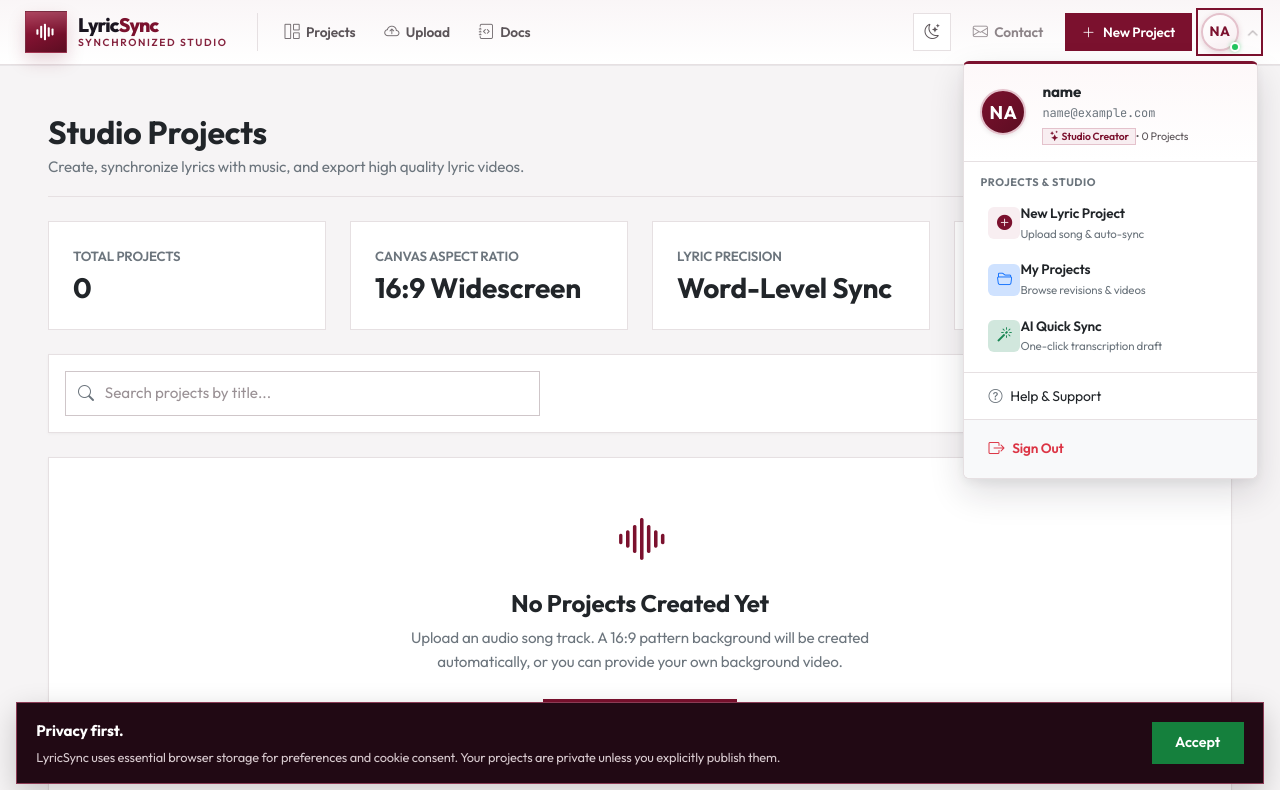
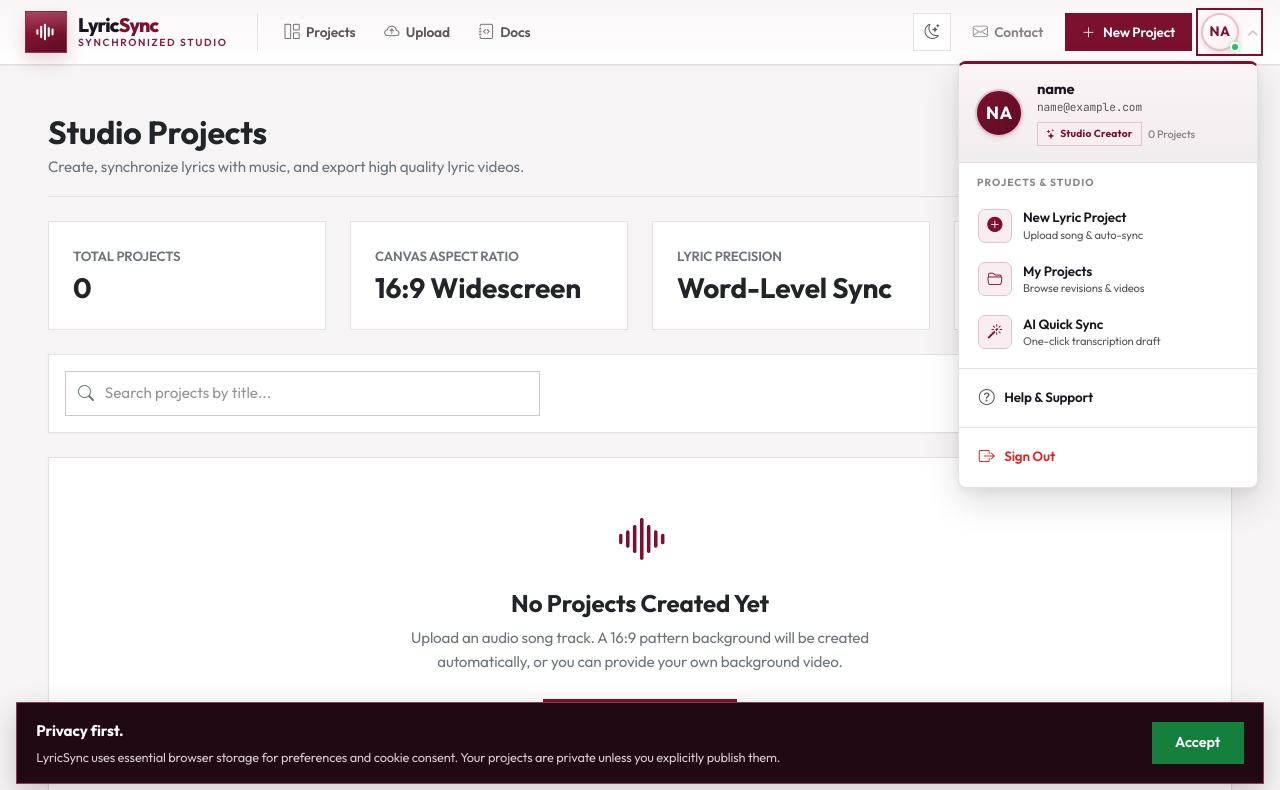
Before and after one commit to silatanui/LyricSync, a Flask app: page /projects in a window 1280 px wide, after a click on "NA". Shown: the top 790 px of the page. Run offline with Flask 3, Linux system fonts and the light colour scheme; the visitor is signed in with stand-in values (Sample User, id 1); data that the repository does not hold is empty; some web fonts are replaced.

Commit message:
Make projects private by default and scope them to owners.
Assign ownership on create, hide other users' work from dashboards/APIs, publish only when Public is opted in, and refresh the account menu contrast.

Co-authored-by: Cursor <cursoragent@cursor.com>

```diff
--- a/app/models/project.py
+++ b/app/models/project.py
@@ -127,10 +127,13 @@ class Project(db.Model):
         }
 
     def to_dict(self):
+        from app.services.project_privacy import project_is_public
         return {
             "id": self.id,
             "name": self.name,
             "status": self.status,
+            "user_id": self.user_id,
+            "is_public": project_is_public(self),
             "audio": {
                 "path": self.audio_path,
                 "duration": self.audio_duration,
--- a/app/routes/views.py
+++ b/app/routes/views.py
@@ -1,9 +1,15 @@
-from flask import Blueprint, render_template, abort, current_app
-from flask_login import current_user
+from flask import Blueprint, render_template, abort, current_app, redirect, url_for
+from flask_login import current_user, login_required
 from pathlib import Path
 from app.extensions import db
 from app.models import Project
 from app.services.media_probe import get_ffmpeg_binary, get_ffprobe_binary
+from app.services.project_privacy import (
+    project_is_public,
+    user_can_access_project,
+    user_can_edit_project,
+    visible_projects_query,
+)
 import shutil
 
 views_bp = Blueprint("views", __name__)
@@ -13,8 +19,7 @@ def home():
     """Public portfolio and product homepage."""
     projects = []
     for project in db.session.query(Project).order_by(Project.created_at.desc()).all():
-        canonical = project.get_canonical_json()
-        if canonical.get("meta", {}).get("is_public") is True:
+        if project_is_public(project):
             projects.append(project)
     return render_template("home.html", project_count=len(projects), public_projects=projects)
 
@@ -33,22 +38,31 @@ def docs_page():
     return render_template("docs.html")
 
 @views_bp.route("/projects")
+@login_required
 def dashboard():
-    """Projects dashboard page."""
-    projects = db.session.query(Project).order_by(Project.created_at.desc()).all()
+    """Projects dashboard — only the signed-in user's projects (admin sees all)."""
+    query = visible_projects_query(db.session.query(Project)).order_by(Project.created_at.desc())
+    projects = query.all()
     return render_template("dashboard.html", projects=projects)
 
 @views_bp.route("/upload")
+@login_required
 def upload_page():
-    """Media upload interface."""
+    """Media upload interface — sign-in required so new projects stay private to the owner."""
     return render_template("upload.html")
 
 @views_bp.route("/editor/<project_id>")
 def editor_page(project_id: str):
-    """Studio synchronized editor page."""
+    """Studio synchronized editor page — private projects require ownership."""
     project = db.session.get(Project, project_id)
     if not project:
         abort(404)
+    if not user_can_edit_project(current_user, project):
+        if project_is_public(project):
+            return redirect(url_for("views.public_project_page", project_id=project_id))
+        if not current_user.is_authenticated:
+            return redirect(url_for("auth.login_page"))
+        abort(403)
     from app.utils.files import resolve_rendered_video, resolve_project_media
     # Heal / regenerate missing theme media before the page paints.
     resolve_project_media(project, "audio")
@@ -62,7 +76,7 @@ def editor_page(project_id: str):
 def public_project_page(project_id: str):
     """Read-only view for projects explicitly published by their owner."""
     project = db.session.get(Project, project_id)
-    if not project or project.get_canonical_json().get("meta", {}).get("is_public") is not True:
+    if not project or not project_is_public(project):
         abort(404)
     from app.utils.files import resolve_rendered_video, resolve_project_media
     rendered_path = resolve_rendered_video(project)
--- a/static/css/style.css
+++ b/static/css/style.css
@@ -3434,16 +3434,17 @@ html[data-theme="dark"] .form-range::-moz-range-track {
 
 /* User Dropdown Menu Card */
 .user-dropdown-menu {
-    min-width: 295px;
-    max-width: 330px;
+    min-width: 300px;
+    max-width: 340px;
     background-color: var(--surface-card);
     border: 1px solid var(--border-color) !important;
     border-top: 3px solid var(--brand-burgundy) !important;
-    border-radius: 6px !important;
+    border-radius: 8px !important;
     box-shadow: 0 14px 35px rgba(26, 21, 32, 0.14), 0 4px 12px rgba(0, 0, 0, 0.06) !important;
     animation: userDropdownFadeIn 0.18s cubic-bezier(0.16, 1, 0.3, 1);
     transform-origin: top right;
     z-index: 1080;
+    overflow: hidden;
 }
 
 @keyframes userDropdownFadeIn {
@@ -3458,65 +3459,237 @@ html[data-theme="dark"] .form-range::-moz-range-track {
 }
 
 .user-dropdown-header {
-    background: linear-gradient(180deg, #FDF8F9 0%, #FFFFFF 100%);
-    border-top-left-radius: 3px !important;
-    border-top-right-radius: 3px !important;
+    display: flex;
+    align-items: center;
+    gap: 0.85rem;
+    padding: 1rem 1rem 0.95rem;
+    background: var(--surface-muted);
+    border-bottom: 1px solid var(--border-color);
 }
 
 .user-avatar-wrapper-lg {
-    width: 46px;
-    height: 46px;
+    width: 48px;
+    height: 48px;
     border-radius: 50% !important;
     flex-shrink: 0;
 }
 .user-avatar-wrapper-lg img {
+    width: 48px;
+    height: 48px;
     border-radius: 50% !important;
     object-fit: cover;
     border: 2px solid var(--brand-burgundy-border);
 }
 
 .user-avatar-initials-lg {
-    width: 46px;
-    height: 46px;
+    width: 48px;
+    height: 48px;
     border-radius: 50% !important;
     background: linear-gradient(135deg, var(--brand-burgundy) 0%, var(--brand-burgundy-hover) 100%);
     color: #FFFFFF;
     border: 2px solid var(--brand-burgundy-border);
-    font-size: 1.15rem;
+    font-size: 1.1rem;
     font-weight: 800;
     letter-spacing: 0.5px;
     user-select: none;
 }
 
+.user-dropdown-identity {
+    display: flex;
+    flex-direction: column;
+    gap: 0.12rem;
+    min-width: 0;
+    flex: 1;
+}
+
+.user-dropdown-name {
+    font-size: 0.92rem;
+    font-weight: 700;
+    color: var(--text-primary);
+    line-height: 1.25;
+    overflow: hidden;
+    text-overflow: ellipsis;
+    white-space: nowrap;
+}
+
+.user-dropdown-email {
+    font-family: 'JetBrains Mono', monospace;
+    font-size: 0.7rem;
+    color: var(--text-secondary);
+    line-height: 1.3;
+    overflow: hidden;
+    text-overflow: ellipsis;
+    white-space: nowrap;
+}
+
+.user-dropdown-meta {
+    display: flex;
+    align-items: center;
+    flex-wrap: wrap;
+    gap: 0.4rem;
+    margin-top: 0.35rem;
+}
+
+.user-role-badge {
+    display: inline-flex;
+    align-items: center;
+    gap: 0.25rem;
+    font-size: 0.64rem;
+    font-weight: 700;
+    letter-spacing: 0.02em;
+    color: var(--brand-burgundy);
+    background: var(--brand-burgundy-light);
+    border: 1px solid var(--brand-burgundy-border);
+    border-radius: 999px;
+    padding: 0.18rem 0.5rem;
+}
+.user-role-badge.is-admin {
+    color: #fff;
+    background: #B91C1C;
+    border-color: #991B1B;
+}
+.user-role-badge i { font-size: 0.62rem; }
+
+.user-dropdown-count {
+    font-size: 0.68rem;
+    font-weight: 500;
+    color: var(--text-muted);
+}
+
+.user-dropdown-section {
+    padding: 0.55rem 0.55rem;
+    border-bottom: 1px solid var(--border-color);
+}
+.user-dropdown-section-quiet {
+    padding-top: 0.4rem;
+    padding-bottom: 0.4rem;
+}
+.user-dropdown-section-footer {
+    border-bottom: 0;
+    padding-top: 0.4rem;
+    padding-bottom: 0.5rem;
+}
+
+.dropdown-section-title {
+    display: block;
+    font-size: 0.64rem;
+    font-weight: 700;
+    letter-spacing: 0.1em;
+    text-transform: uppercase;
+    color: var(--text-muted);
+    padding: 0.2rem 0.55rem 0.45rem;
+}
+
 .menu-icon-box {
-    width: 32px;
-    height: 32px;
-    border-radius: 6px !important;
+    width: 34px;
+    height: 34px;
+    border-radius: 7px !important;
     display: flex;
     align-items: center;
     justify-content: center;
     font-size: 0.95rem;
     flex-shrink: 0;
-}
-
-.dropdown-section-title {
-    font-size: 0.65rem;
-    letter-spacing: 0.08em;
-    color: var(--text-muted);
-}
-
-.user-dropdown-menu .dropdown-item {
+    background: var(--brand-burgundy-light);
+    color: var(--brand-burgundy);
+    border: 1px solid var(--brand-burgundy-border);
+}
+
+.user-menu-item {
+    display: flex !important;
+    align-items: center;
+    gap: 0.7rem;
+    padding: 0.55rem 0.6rem !important;
+    margin: 0.1rem 0;
+    border-radius: 6px !important;
+    color: var(--text-primary) !important;
     transition: background-color 0.15s ease;
-    border-radius: 4px !important;
-    color: var(--text-primary);
-}
+}
+.user-menu-item-compact {
+    gap: 0.55rem;
+    padding: 0.5rem 0.6rem !important;
+}
+.user-menu-copy {
+    display: flex;
+    flex-direction: column;
+    gap: 0.1rem;
+    min-width: 0;
+    line-height: 1.25;
+}
+.user-menu-title {
+    display: block;
+    font-size: 0.84rem;
+    font-weight: 600;
+    color: var(--text-primary);
+}
+.user-menu-sub {
+    display: block;
+    font-size: 0.7rem;
+    color: var(--text-secondary);
+}
+.user-menu-inline-icon {
+    font-size: 1rem;
+    color: var(--text-secondary);
+    width: 1.1rem;
+    text-align: center;
+}
+
 .user-dropdown-menu .dropdown-item:hover,
 .user-dropdown-menu .dropdown-item:focus {
-    background-color: #F8F9FA;
-    color: var(--text-primary);
+    background-color: var(--surface-muted) !important;
+    color: var(--text-primary) !important;
 }
 .user-dropdown-menu .dropdown-item:active {
-    background-color: #F1F3F5;
+    background-color: var(--brand-burgundy-light) !important;
+}
+
+.user-menu-signout .user-menu-title,
+.user-menu-signout .user-menu-inline-icon {
+    color: #DC2626;
+}
+.user-menu-signout:hover,
+.user-menu-signout:focus {
+    background-color: rgba(220, 38, 38, 0.08) !important;
+}
+
+html[data-theme="dark"] .user-dropdown-header {
+    background: linear-gradient(180deg, rgba(209, 106, 132, 0.12) 0%, var(--surface-muted) 100%);
+}
+html[data-theme="dark"] .user-menu-signout .user-menu-title,
+html[data-theme="dark"] .user-menu-signout .user-menu-inline-icon {
+    color: #F87171;
+}
+html[data-theme="dark"] .user-menu-signout:hover,
+html[data-theme="dark"] .user-menu-signout:focus {
+    background-color: rgba(248, 113, 113, 0.12) !important;
+}
+html[data-theme="light"] .user-dropdown-header {
+    background: linear-gradient(180deg, #FBF4F6 0%, var(--surface-muted) 100%);
+}
+
+.dropdown-section-title.is-admin-title {
+    color: #B91C1C;
+    display: inline-flex;
+    align-items: center;
+    gap: 0.3rem;
+}
+html[data-theme="dark"] .dropdown-section-title.is-admin-title {
+    color: #F87171;
+}
+.user-admin-meta {
+    padding: 0.15rem 0.55rem 0.45rem;
+    display: grid;
+    gap: 0.28rem;
+}
+.user-admin-row {
+    display: flex;
+    justify-content: space-between;
+    gap: 0.75rem;
+    font-size: 0.72rem;
+    color: var(--text-secondary);
+}
+.user-admin-row .font-mono {
+    color: var(--text-primary);
+    font-weight: 600;
 }
 
 .bg-burgundy-subtle {
--- a/templates/base.html
+++ b/templates/base.html
@@ -148,103 +148,103 @@
 
                     <div class="dropdown-menu dropdown-menu-end user-dropdown-menu shadow-lg border p-0 mt-2" aria-labelledby="userNavbarDropdown">
                         <!-- User Card Header -->
-                        <div class="user-dropdown-header p-3 border-bottom d-flex align-items-center gap-3">
+                        <div class="user-dropdown-header">
                             <div class="user-avatar-wrapper-lg flex-shrink-0">
                                 {% if current_user.avatar_url %}
-                                    <img src="{{ current_user.avatar_url }}" alt="{{ current_user.initials }}" class="rounded-circle shadow-sm" width="46" height="46">
+                                    <img src="{{ current_user.avatar_url }}" alt="{{ current_user.initials }}" class="rounded-circle shadow-sm" width="48" height="48">
                                 {% else %}
                                     <div class="user-avatar-initials-lg rounded-circle d-flex align-items-center justify-content-center fw-bold shadow-sm">
                                         {{ current_user.initials }}
                                     </div>
                                 {% endif %}
                             </div>
-                            <div class="d-flex flex-column overflow-hidden flex-grow-1">
-                                <span class="fw-bold text-dark text-truncate" style="font-size: 0.95rem;">
+                            <div class="user-dropdown-identity">
+                                <span class="user-dropdown-name">
                                     {{ current_user.display_name or current_user.email.split('@')[0] }}
                                 </span>
-                                <span class="text-secondary small text-truncate font-mono" style="font-size: 0.75rem;">
+                                <span class="user-dropdown-email">
                                     {{ current_user.email }}
                                 </span>
                                 {% if is_admin %}
-                                <div class="d-flex align-items-center gap-1.5 mt-1">
-                                    <span class="badge bg-danger text-white border border-danger fw-semibold" style="font-size: 0.65rem; padding: 2px 6px;">
-                                        <i class="bi bi-shield-lock-fill me-0.5"></i> System Admin
+                                <div class="user-dropdown-meta">
+                                    <span class="user-role-badge is-admin">
+                                        <i class="bi bi-shield-lock-fill"></i> System Admin
                                     </span>
-                                    <span class="text-danger-emphasis small" style="font-size: 0.68rem;">Full Access</span>
+                                    <span class="user-dropdown-count">Full Access</span>
                                 </div>
                                 {% else %}
-                                <div class="d-flex align-items-center gap-1.5 mt-1">
-                                    <span class="badge bg-burgundy-subtle text-burgundy border border-burgundy-subtle fw-semibold" style="font-size: 0.65rem; padding: 2px 6px;">
-                                        <i class="bi bi-stars me-0.5"></i> Studio Creator
+                                <div class="user-dropdown-meta">
+                                    <span class="user-role-badge">
+                                        <i class="bi bi-stars"></i> Studio Creator
                                     </span>
-                                    <span class="text-muted" style="font-size: 0.68rem;">• {{ current_user.projects|length }} Project{% if current_user.projects|length != 1 %}s{% endif %}</span>
+                                    <span class="user-dropdown-count">{{ current_user.projects|length }} Project{% if current_user.projects|length != 1 %}s{% endif %}</span>
                                 </div>
                                 {% endif %}
                             </div>
                         </div>
 
                         <!-- Dropdown Section 1: Projects & Studio -->
-                        <div class="p-2 border-bottom">
-                            <span class="dropdown-section-title px-2 py-1 text-uppercase text-secondary fw-bold d-block" style="font-size: 0.68rem; letter-spacing: 0.05em;">Projects &amp; Studio</span>
-                            <a class="dropdown-item rounded-2 py-2 px-2.5 d-flex align-items-center gap-2.5" href="{{ url_for('views.upload_page') }}">
-                                <div class="menu-icon-box bg-burgundy-subtle text-burgundy"><i class="bi bi-plus-circle-fill" style="color: var(--brand-burgundy);"></i></div>
-                                <div>
-                                    <span class="d-block fw-semibold text-dark" style="font-size: 0.85rem;">New Lyric Project</span>
-                                    <small class="text-secondary d-block" style="font-size: 0.72rem;">Upload song &amp; auto-sync</small>
+                        <div class="user-dropdown-section">
+                            <span class="dropdown-section-title">Projects &amp; Studio</span>
+                            <a class="dropdown-item user-menu-item" href="{{ url_for('views.upload_page') }}">
+                                <div class="menu-icon-box"><i class="bi bi-plus-circle-fill"></i></div>
+                                <div class="user-menu-copy">
+                                    <span class="user-menu-title">New Lyric Project</span>
+                                    <span class="user-menu-sub">Upload song &amp; auto-sync</span>
                                 </div>
                             </a>
-                            <a class="dropdown-item rounded-2 py-2 px-2.5 d-flex align-items-center gap-2.5" href="{{ url_for('views.dashboard') }}">
-                                <div class="menu-icon-box bg-primary-subtle text-primary"><i class="bi bi-folder2-open text-primary"></i></div>
-                                <div>
-                                    <span class="d-block fw-semibold text-dark" style="font-size: 0.85rem;">My Projects</span>
-                                    <small class="text-secondary d-block" style="font-size: 0.72rem;">Browse revisions &amp; videos</small>
+                            <a class="dropdown-item user-menu-item" href="{{ url_for('views.dashboard') }}">
+                                <div class="menu-icon-box"><i class="bi bi-folder2-open"></i></div>
+                                <div class="user-menu-copy">
+                                    <span class="user-menu-title">My Projects</span>
+                                    <span class="user-menu-sub">Browse revisions &amp; videos</span>
                                 </div>
                             </a>
-                            <a class="dropdown-item rounded-2 py-2 px-2.5 d-flex align-items-center gap-2.5" href="{{ url_for('views.upload_page') }}?quick=1">
-                                <div class="menu-icon-box bg-success-subtle text-success"><i class="bi bi-magic text-success"></i></div>
-                                <div>
-                                    <span class="d-block fw-semibold text-dark" style="font-size: 0.85rem;">AI Quick Sync</span>
-                                    <small class="text-secondary d-block" style="font-size: 0.72rem;">One-click transcription draft</small>
+                            <a class="dropdown-item user-menu-item" href="{{ url_for('views.upload_page') }}?quick=1">
+                                <div class="menu-icon-box"><i class="bi bi-magic"></i></div>
+                                <div class="user-menu-copy">
+                                    <span class="user-menu-title">AI Quick Sync</span>
+                                    <span class="user-menu-sub">One-click transcription draft</span>
                                 </div>
                             </a>
                         </div>
 
                         {% if is_admin %}
                         <!-- Admin Technical Diagnostics (Restricted strictly to silatanuikipngetich@gmail.com) -->
-                        <div class="p-2 border-bottom bg-light">
-                            <span class="dropdown-section-title px-2 py-1 text-uppercase text-danger fw-bold d-block" style="font-size: 0.65rem; letter-spacing: 0.05em;">
-                                <i class="bi bi-cpu-fill me-1"></i> Admin Diagnostics
+                        <div class="user-dropdown-section user-dropdown-admin">
+                            <span class="dropdown-section-title is-admin-title">
+                                <i class="bi bi-cpu-fill"></i> Admin Diagnostics
                             </span>
-                            <div class="px-2 py-1 small text-secondary" style="font-size: 0.75rem;">
-                                <div class="d-flex justify-content-between mb-1">
-                                    <span>AI Model:</span>
-                                    <span class="fw-semibold text-dark font-mono">Whisper-1</span>
+                            <div class="user-admin-meta">
+                                <div class="user-admin-row">
+                                    <span>AI Model</span>
+                                    <span class="font-mono">Whisper-1</span>
                                 </div>
-                                <div class="d-flex justify-content-between mb-1">
-                                    <span>Render Engine:</span>
-                                    <span class="fw-semibold text-dark font-mono">FFmpeg (libass)</span>
+                                <div class="user-admin-row">
+                                    <span>Render Engine</span>
+                                    <span class="font-mono">FFmpeg (libass)</span>
                                 </div>
                             </div>
-                            <a class="dropdown-item rounded-2 py-1.5 px-2.5 d-flex align-items-center justify-content-between" href="{{ url_for('views.health_check') }}" target="_blank">
-                                <span class="d-flex align-items-center gap-2 small text-dark">
-                                    <i class="bi bi-activity text-success"></i> System Health &amp; Storage
-                                </span>
-                                <span class="badge bg-success-subtle text-success small font-mono" style="font-size: 0.65rem;">Live</span>
+                            <a class="dropdown-item user-menu-item user-menu-item-compact" href="{{ url_for('views.health_check') }}" target="_blank">
+                                <i class="bi bi-activity user-menu-inline-icon" style="color: #22C55E;"></i>
+                                <span class="user-menu-title">System Health &amp; Storage</span>
                             </a>
                         </div>
                         {% endif %}
 
                         <!-- Support & Help -->
-                        <div class="p-2 border-bottom">
-                            <a class="dropdown-item rounded-2 py-1.5 px-2.5 d-flex align-items-center gap-2 small text-dark" href="https://tanuisila.dev/contact.php" target="_blank">
-                                <i class="bi bi-question-circle text-secondary"></i> Help &amp; Support
+                        <div class="user-dropdown-section user-dropdown-section-quiet">
+                            <a class="dropdown-item user-menu-item user-menu-item-compact" href="https://tanuisila.dev/contact.php" target="_blank">
+                                <i class="bi bi-question-circle user-menu-inline-icon"></i>
+                                <span class="user-menu-title">Help &amp; Support</span>
                             </a>
                         </div>
 
                         <!-- Sign Out -->
-                        <div class="p-2 bg-light rounded-bottom">
-                            <a href="{{ url_for('auth.logout') }}" class="dropdown-item rounded-2 py-2 px-2.5 d-flex align-items-center gap-2 text-danger fw-semibold" style="font-size: 0.85rem;">
-                                <i class="bi bi-box-arrow-right fs-6"></i> Sign Out
+                        <div class="user-dropdown-section user-dropdown-section-footer">
+                            <a href="{{ url_for('auth.logout') }}" class="dropdown-item user-menu-item user-menu-item-compact user-menu-signout">
+                                <i class="bi bi-box-arrow-right user-menu-inline-icon"></i>
+                                <span class="user-menu-title">Sign Out</span>
                             </a>
                         </div>
                     </div>
--- a/templates/editor.html
+++ b/templates/editor.html
@@ -21,9 +21,9 @@
             </a>
             <div class="editor-project-meta">
                 <input type="text" id="editorProjectName" class="editor-project-name" value="{{ project.name }}" title="Project name">
-                <label class="project-visibility-toggle" title="Private projects never appear on the public homepage">
+                <label class="project-visibility-toggle" title="Projects stay private until you turn this on. Only then do they appear on the public homepage.">
                     <input type="checkbox" id="projectPublicToggle" {% if canonical.get('meta', {}).get('is_public') is sameas true %}checked{% endif %}>
-                    <i class="bi bi-globe2"></i><span>Public</span>
+                    <i class="bi bi-globe2"></i><span>{% if canonical.get('meta', {}).get('is_public') is sameas true %}Public{% else %}Private{% endif %}</span>
                 </label>
             </div>
         </div>
```
Also changed, not shown: app/__init__.py (+26 -0 lines), app/routes/projects.py (+43 -5 lines), app/routes/uploads.py (+19 -3 lines), app/services/project_privacy.py (added, +86 -0 lines), static/js/editor.js (+14 -1 lines), tests/test_project_privacy.py (added, +121 -0 lines).
